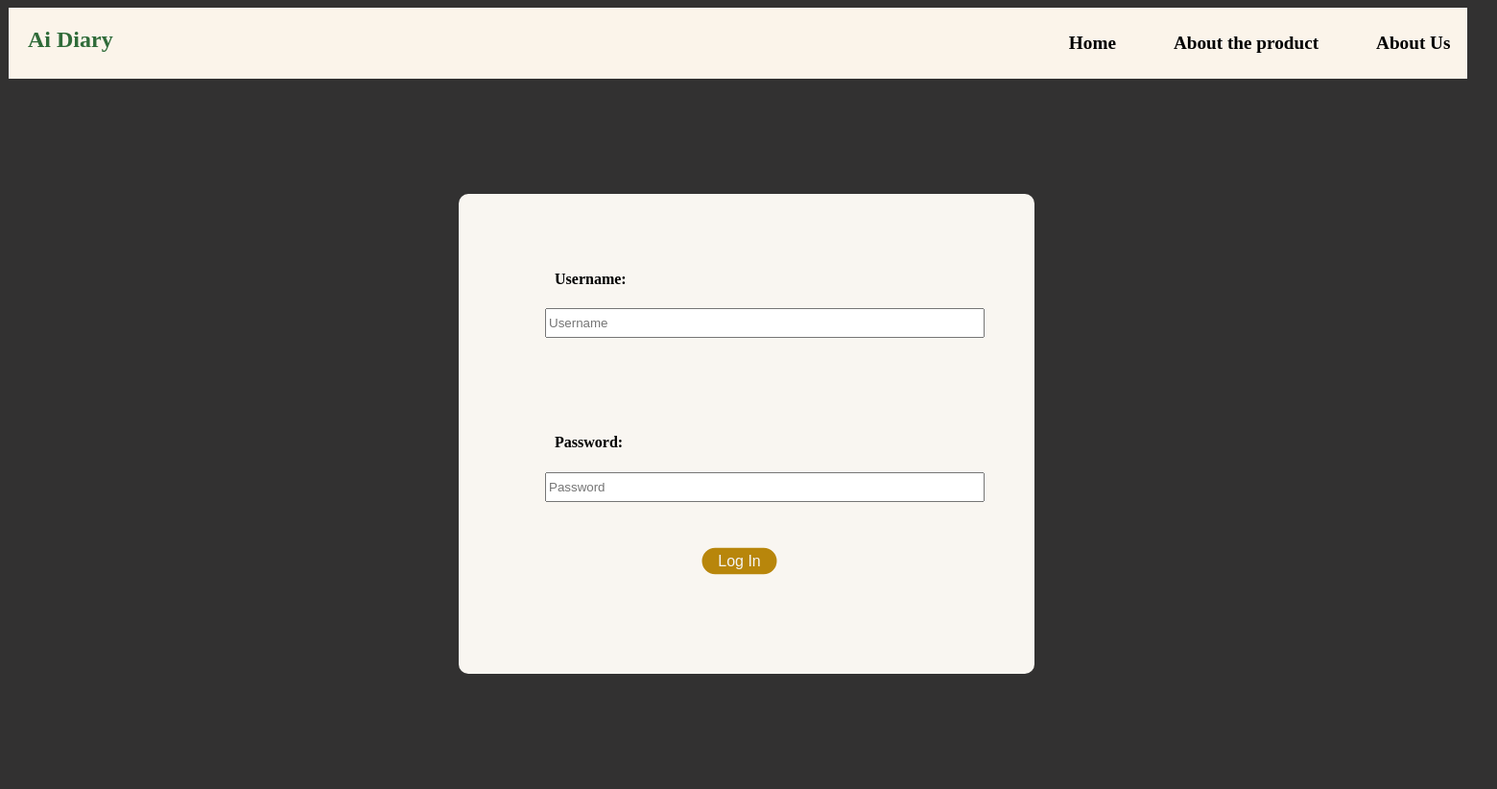
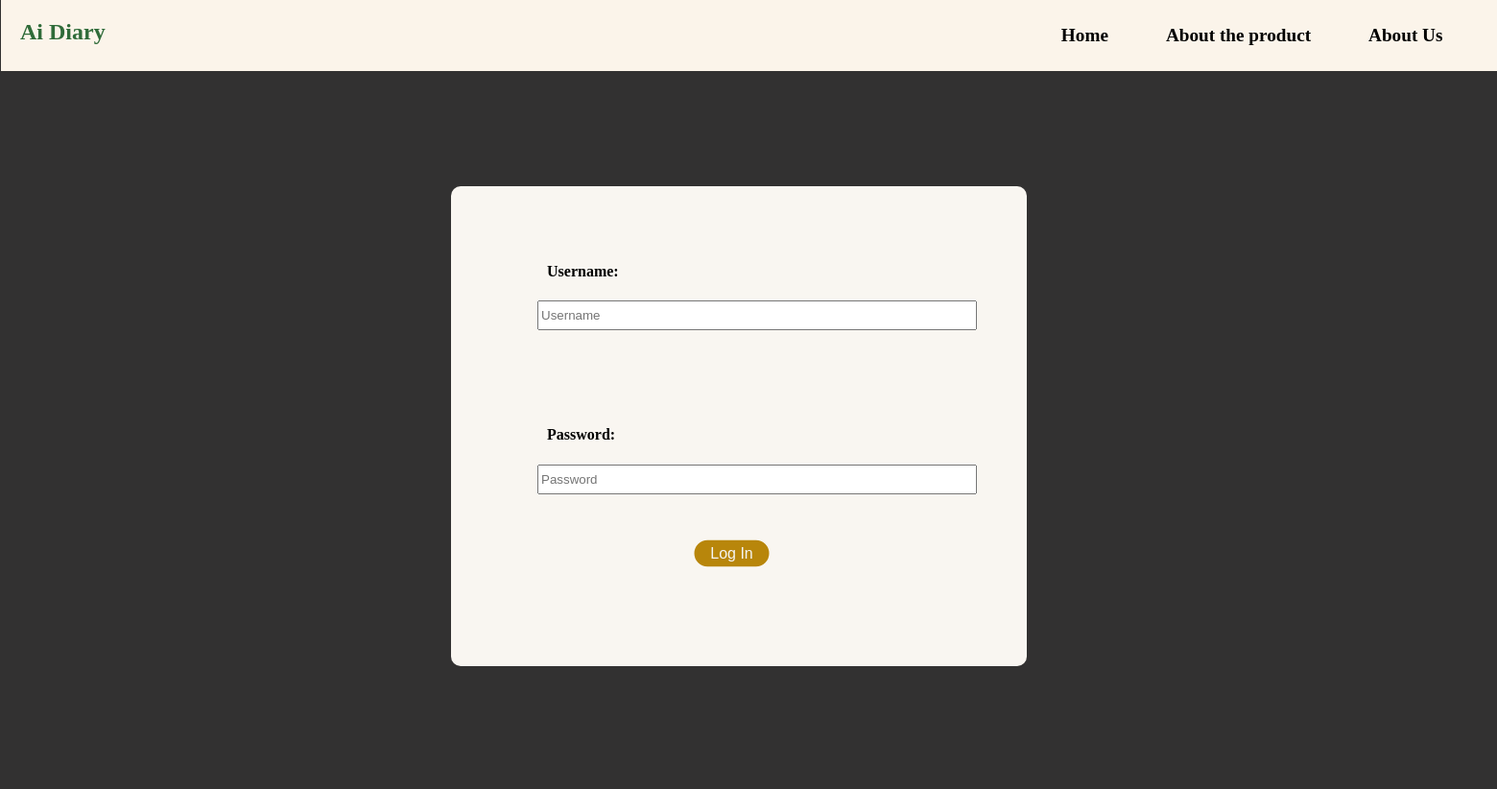
Before and after one commit to AESiR-0/Humane-Diary, a Flask app: page / in a window 1560 px wide. Shown: the whole page at 96% size. After the commit the page ends 694 px from the top, so only its background shows below. Run offline with Flask 2, Linux system fonts and the light colour scheme; some libraries are stand-ins or nearby versions.

Commit message:
Fixed Navbar

```diff
--- a/templates/html/CSS/stylesheet.css
+++ b/templates/html/CSS/stylesheet.css
@@ -3,6 +3,10 @@
     overflow-x: hidden;
     width: fit-content;
     background-color: rgb(50, 49, 49);
+    height: 100%;
+    width: 100%;
+    margin:0;
+    padding:0;
 }
 
 #Login{
--- a/templates/html/index.html
+++ b/templates/html/index.html
@@ -2,16 +2,18 @@
 <html lang="en">
 <style>
     .background {
-        height: fit-content;
         overflow-x: hidden;
-        width: fit-content;
         overflow-y: hidden;
         background-color: rgb(50, 49, 49);
+        height: 100%;
+        width: 100%;
+        margin:0;
+        padding:0;
     }
 
     .navbar {
         display: flex;
-        width: 1520px;
+        width: 100%;
         margin-left: 1px;
     }
 
```
